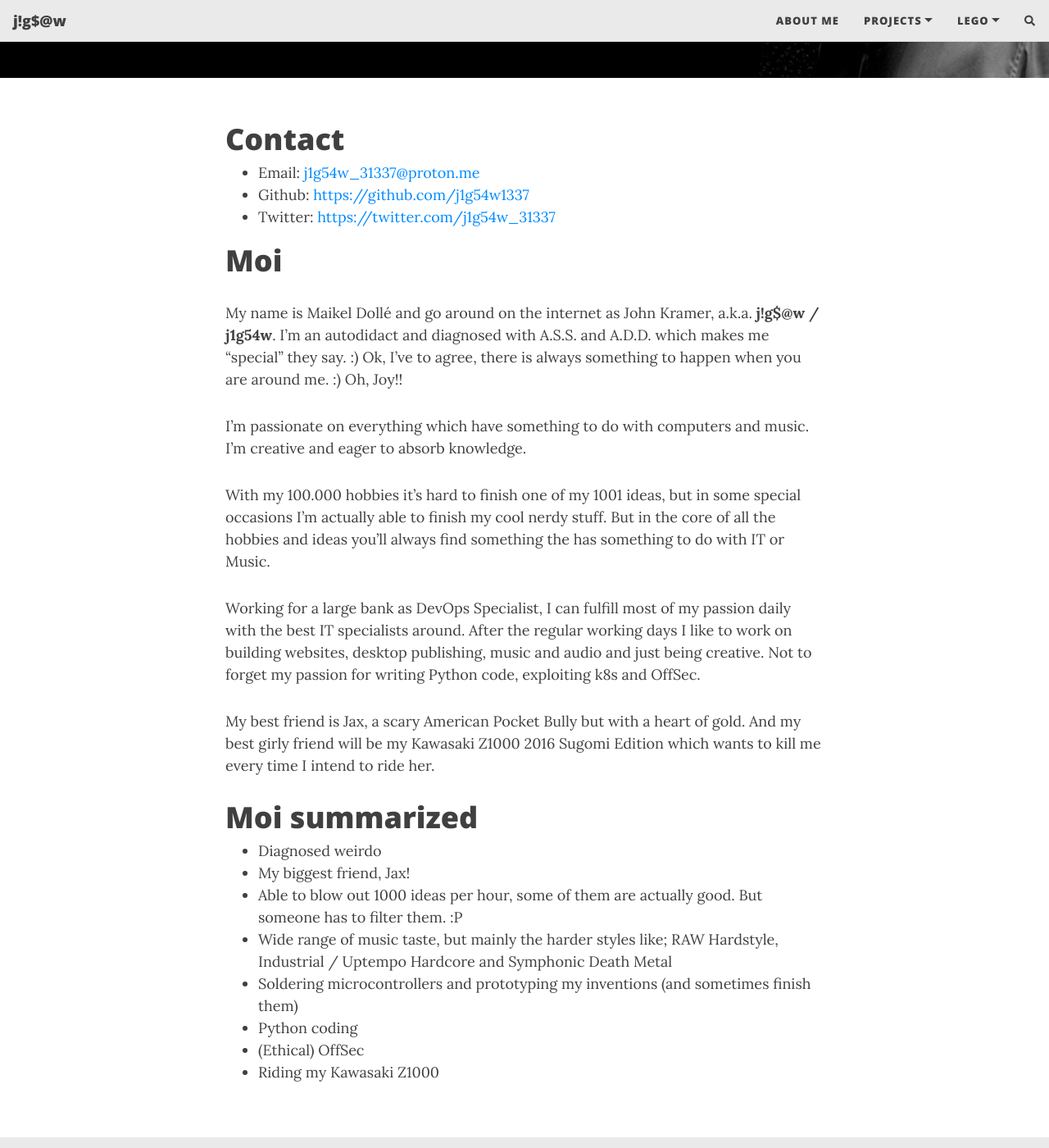
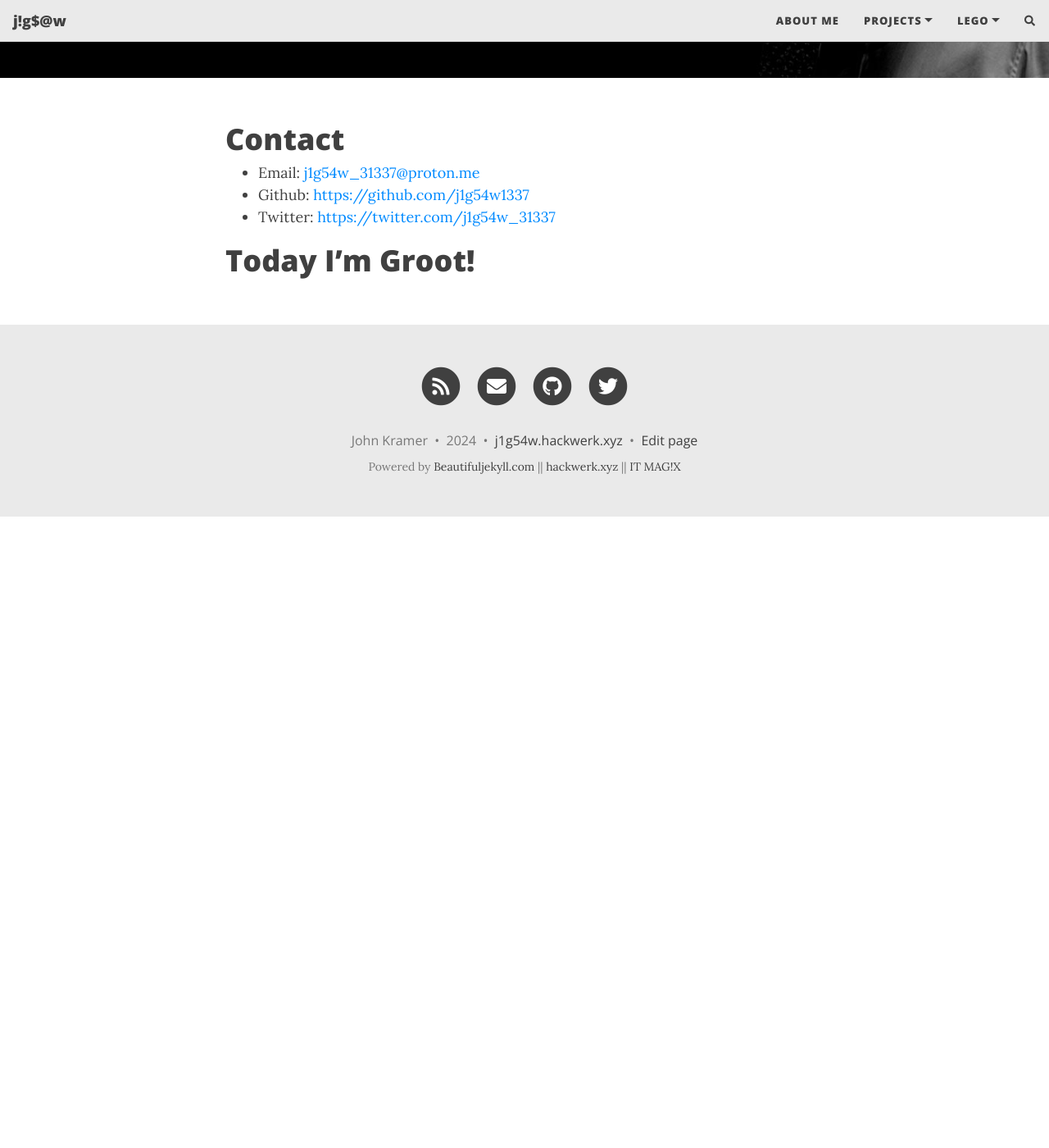
Before and after one commit to j1g54w1337/j1g54w1337.github.io, a Jekyll site: the page built from aboutme.md, in a window 1280 px wide and 1400 px high, scrolled down 450 px. Shown: the whole window at 82% size. Built offline with Jekyll 4.4.1, drawn with Linux system fonts in a browser that asks for light colours; nearby versions of some CDN libraries; comment, search, counter and statistics services are not loaded; after the commit the page ends 1080 px from its top, so only the background shows below that.

Commit message:
I am Groot!

```diff
--- a/aboutme.md
+++ b/aboutme.md
@@ -14,25 +14,4 @@ share-img: /assets/img/j1g54w-blog.jpg
 * Github: [https://github.com/j1g54w1337](https://github.com/j1g54w1337)
 * Twitter: [https://twitter.com/j1g54w_31337](https://twitter.com/j1g54w_31337)
 
-# Moi
-
-My name is Maikel Dollé and go around on the internet as John Kramer, a.k.a. **j!g$@w / j1g54w**. I’m an autodidact and diagnosed with A.S.S. and A.D.D. which makes me “special” they say. :) Ok, I’ve to agree, there is always something to happen when you are around me. :) Oh, Joy!!
-
-I’m passionate on everything which have something to do with computers and music. I’m creative and eager to absorb knowledge.
-
-With my 100.000 hobbies it’s hard to finish one of my 1001 ideas, but in some special occasions I’m actually able to finish my cool nerdy stuff. But in the core of all the hobbies and ideas you’ll always find something the has something to do with IT or Music.
-
-Working for a large bank as DevOps Specialist, I can fulfill most of my passion daily with the best IT specialists around. After the regular working days I like to work on building websites, desktop publishing, music and audio and just being creative. Not to forget my passion for writing Python code, exploiting k8s and OffSec.
-
-My best friend is Jax, a scary American Pocket Bully but with a heart of gold. And my best girly friend will be my Kawasaki Z1000 2016 Sugomi Edition which wants to kill me every time I intend to ride her.
-
-# Moi summarized
-
-  *  Diagnosed weirdo
-  *  My biggest friend, Jax!
-  *  Able to blow out 1000 ideas per hour, some of them are actually good. But someone has to filter them. :P
-  *  Wide range of music taste, but mainly the harder styles like; RAW Hardstyle, Industrial / Uptempo Hardcore and Symphonic Death Metal
-  *  Soldering microcontrollers and prototyping my inventions (and sometimes finish them)
-  *  Python coding
-  *  (Ethical) OffSec
-  *  Riding my Kawasaki Z1000
+# Today I'm Groot!
```
